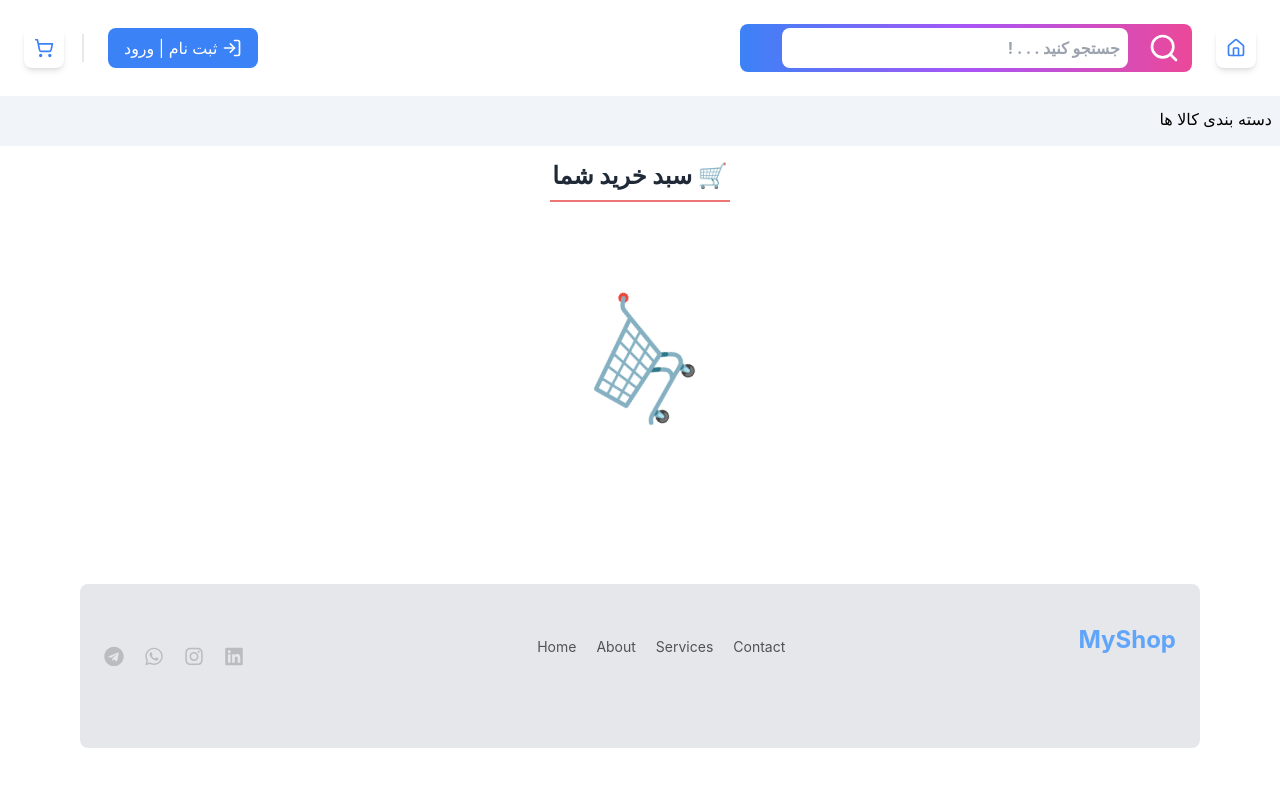
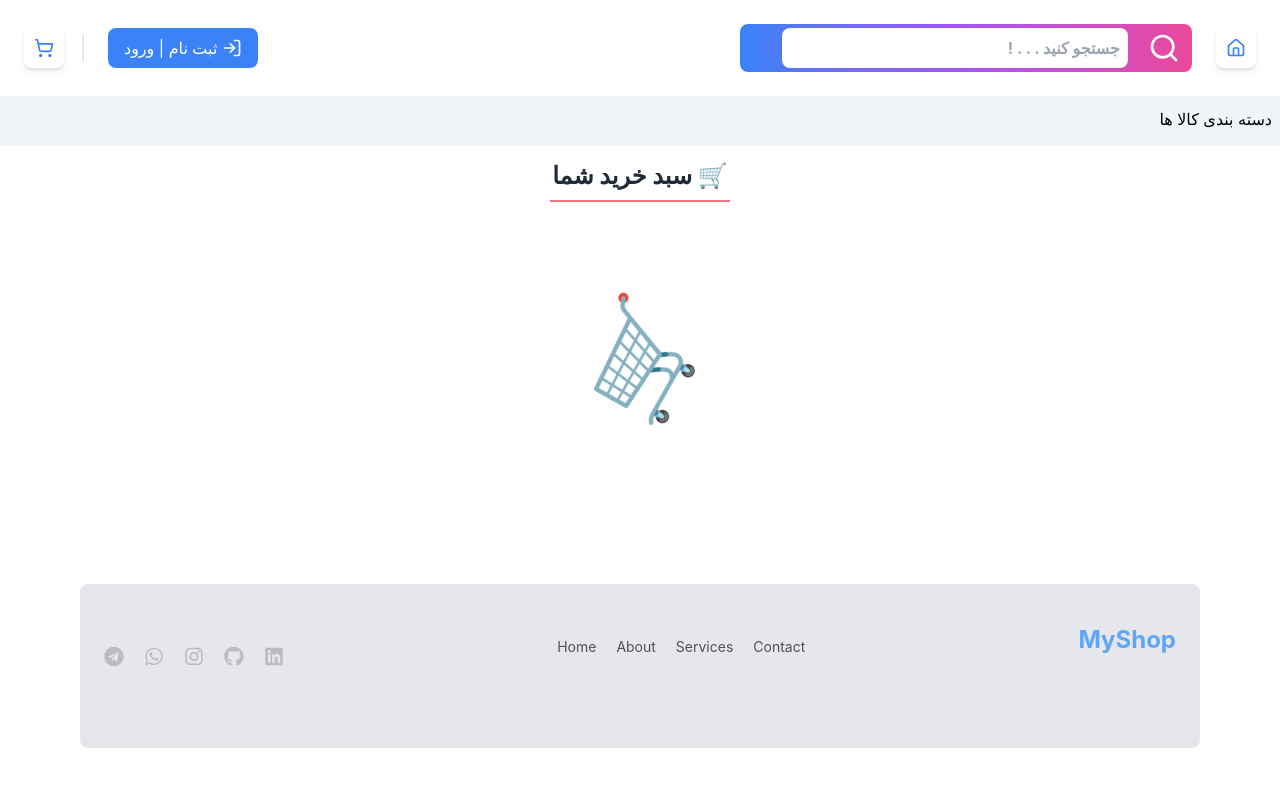
Before and after one commit to MatinSanaati/online-shop-project, a React (Create React App) app: page /Cart in a window 1280 px wide. Shown: the top 786 px of the page. Built offline with nearby package versions, Linux system fonts and the light colour scheme.

Commit message:
اضافه کردن لینک ها و آدرس دهی به آنها

```diff
--- a/src/components/Footer/Footer.js
+++ b/src/components/Footer/Footer.js
@@ -2,7 +2,7 @@
 import '../../styles//Footer/footer.css';
 
 // React--Imports
-import { FaInstagram, FaLinkedin, FaWhatsapp, FaTelegram } from "react-icons/fa";
+import { FaInstagram, FaLinkedin, FaWhatsapp, FaTelegram, FaGithub } from "react-icons/fa";
 import { motion } from "framer-motion";
 
 export const Footer = () => {
@@ -42,10 +42,51 @@ export const Footer = () => {
                     transition={{ duration: 0.7, delay: 0.4 }}
                     className="section_social flex justify-between items-center gap-5 mt-4 md:mt-0 text-xl"
                 >
-                    <FaLinkedin className="cursor-pointer hover:text-blue-700 transition-colors duration-300" title="LinkedIn" />
-                    <FaInstagram className="cursor-pointer hover:text-pink-500 transition-colors duration-300" title="Instagram" />
-                    <FaWhatsapp className="cursor-pointer hover:text-green-500 transition-colors duration-300" title="WhatsApp" />
-                    <FaTelegram className="cursor-pointer hover:text-sky-500 transition-colors duration-300" title="Telegram" />
+                    <a
+                        href="https://www.linkedin.com/in/matin-sanaati-86a514353/"
+                        target="_blank"
+                        rel="noopener noreferrer"
+                        title="LinkedIn"
+                        className="hover:text-blue-700 transition-colors duration-300"
+                    >
+                        <FaLinkedin />
+                    </a>
+                    <a
+                        href="https://github.com/MatinSanaati"
+                        target="_blank"
+                        rel="noopener noreferrer"
+                        title="GitHub"
+                        className="hover:text-gray-800 transition-colors duration-300"
+                    >
+                        <FaGithub />
+                    </a>
+                    <a
+                        href="https://www.instagram.com/m0011s.__js/"
+                        target="_blank"
+                        rel="noopener noreferrer"
+                        title="Instagram"
+                        className="hover:text-pink-500 transition-colors duration-300"
+                    >
+                        <FaInstagram />
+                    </a>
+                    <a
+                        href="https://wa.me/989050450901?text=سلام%20وقتتون%20بخیر"
+                        target="_blank"
+                        rel="noopener noreferrer"
+                        title="WhatsApp"
+                        className="hover:text-green-500 transition-colors duration-300"
+                    >
+                        <FaWhatsapp />
+                    </a>
+                    <a
+                        href="https://t.me/Matin0011S"
+                        target="_blank"
+                        rel="noopener noreferrer"
+                        title="Telegram"
+                        className="hover:text-sky-500 transition-colors duration-300"
+                    >
+                        <FaTelegram />
+                    </a>
                 </motion.div>
             </motion.div>
 
```
